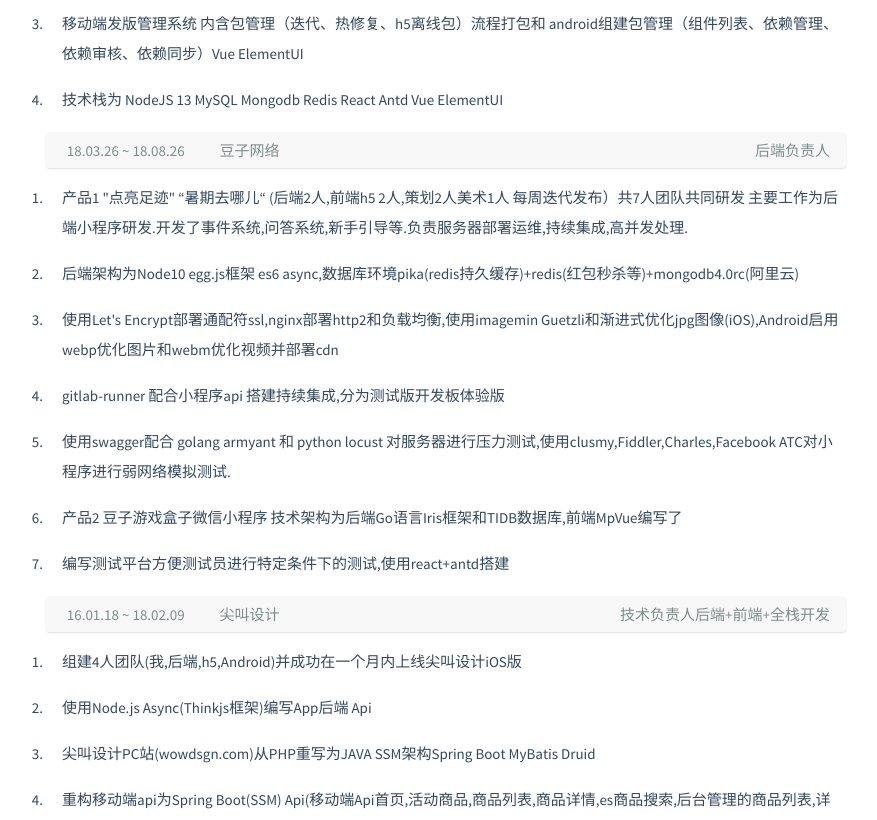
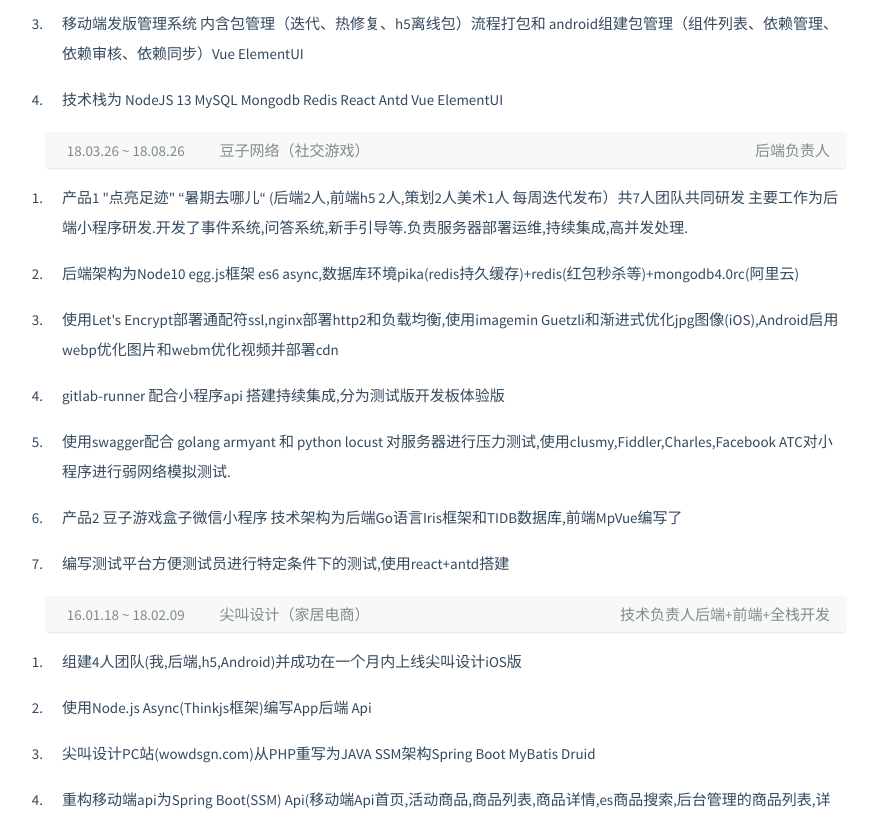
Before and after one commit to gakaki/gakaki.github.io, a Nuxt app: page / in a window 1280 px wide. Shown: the part 620-1440 px from the top of the page, without its empty margins (194-1071 px from the left). Built offline with nearby package versions, Linux system fonts and the light colour scheme.

Commit message:
change pages

```diff
--- a/components/Pages.vue
+++ b/components/Pages.vue
@@ -276,7 +276,7 @@
             ]
           },
           {
-            company_name: '豆子网络',
+            company_name: '豆子网络（社交游戏）',
             link: 'https://mp.weixin.qq.com/mp/profile_ext?action=home&__biz=MzUwOTI4NjMyNA==&scene=124#wechat_redirect',
             time_start: '18.03.26',
             time_end: '18.08.26',
@@ -294,7 +294,7 @@
             ]
           },
           {
-            company_name: '尖叫设计',
+            company_name: '尖叫设计（家居电商）',
             link: 'http://www.wowdsgn.com',
             time_start: '16.01.18',
             time_end: '18.02.09',
```
